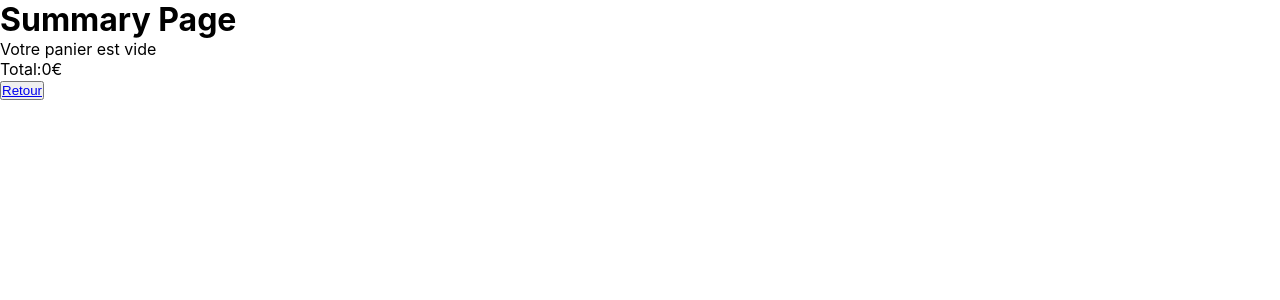
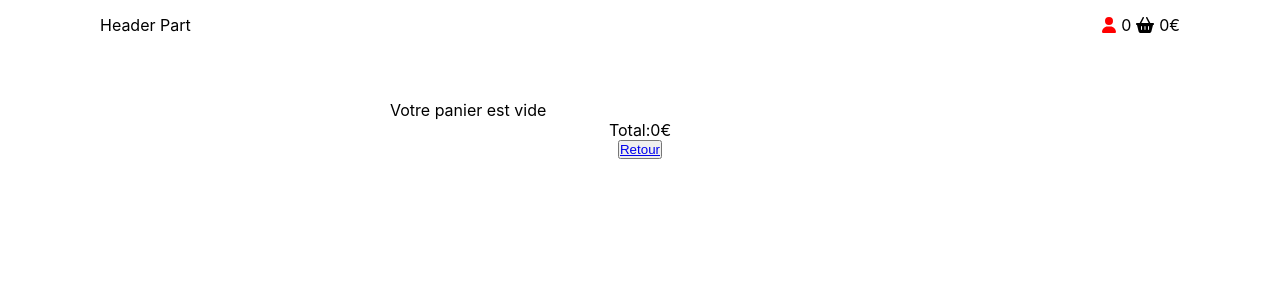
Before and after one commit to AvirKarakitsos/REACT_ecommerce_frontend, a React (Vite) app: page /cart in a window 1280 px wide. Shown: the top 300 px of the page. Built offline with nearby package versions, Linux system fonts and the light colour scheme.

Commit message:
feat: Account page

```diff
--- a/src/app/App.jsx
+++ b/src/app/App.jsx
@@ -14,6 +14,7 @@ import Home from '../pages/Home.jsx';
 import Summary from '../pages/Summary.jsx';
 import Error from '../pages/Error.jsx';
 import Login from '../pages/Login.jsx';
+import Account from '../pages/Account.jsx';
 
 library.add(faBasketShopping, faEye, faUser);
 
@@ -48,6 +49,10 @@ const router = createBrowserRouter([
     element: <Login/>
   },
   {
+    path:'/account',
+    element: <Account/>
+  },
+  {
     path: '*',
     element: <Error/>
   }
--- a/src/app/App.scss
+++ b/src/app/App.scss
@@ -23,3 +23,12 @@
 .colorRed {
     color: red;
 }
+
+.noLink {
+    color: #fff;
+    text-decoration: none;
+}
+
+.noDecoration {
+    list-style-type: none;
+}
--- a/src/component/Header.jsx
+++ b/src/component/Header.jsx
@@ -2,7 +2,7 @@ import { FontAwesomeIcon } from '@fortawesome/react-fontawesome';
 import styled from 'styled-components';
 import CartLength from '../features/cart/CartLength';
 import CartTotal from '../features/cart/CartTotal';
-import { useNavigate } from 'react-router-dom';
+import { Link, useNavigate } from 'react-router-dom';
 import { useState } from 'react';
 
 const HeaderSection = styled.header`
@@ -14,18 +14,33 @@ const HeaderSection = styled.header`
 `
 
 const Basket = styled.section`
+    position: relative;
     display: flex;
     justify-content: center;
     align-items: center;
     column-gap: 5px;
 `
 
+const Navbar = styled.ul`
+    position: absolute;
+    top: 30px;
+    display: flex;
+    flex-direction:column;
+    justify-content: center;
+    align-items: center;
+    row-gap: 5px;
+`
+
 function Header({setIsOpen}) {
     const navigate = useNavigate()
     const [isLogin, setIsLogin] = useState(localStorage.getItem("token"))
+    const [isDisplay, setIsDisplay] = useState(false)
 
     const handleLogin = function() {
-        if(!!isLogin) setIsLogin(localStorage.removeItem("token"))
+        if(!!isLogin) {
+            setIsLogin(localStorage.removeItem("token"))
+            setIsDisplay(false)
+        }
         else navigate("/login")
     }
 
@@ -33,7 +48,14 @@ function Header({setIsOpen}) {
         <HeaderSection>
             <p>Header Part</p>
             <Basket>
-                <FontAwesomeIcon icon="fa-solid fa-user" onClick={handleLogin} className={!!isLogin ? "colorGreen" : "colorRed"}/>
+                <FontAwesomeIcon icon="fa-solid fa-user" onClick={() => setIsDisplay(value => !value)} className={!!isLogin ? "colorGreen" : "colorRed"}/>
+                {isDisplay && <Navbar className='noDecoration'>
+                    {!!isLogin ?
+                    <><li><Link to="/account">Mon compte</Link></li>
+                        <li onClick={handleLogin}>Déconnexion</li>
+                    </>
+                    : <li><Link to="/login">Connexion</Link></li>}
+                </Navbar>}
                 <CartLength/>
                 <FontAwesomeIcon icon="fa-solid fa-basket-shopping" onClick={() => setIsOpen(value =>!value)}/>
                 <CartTotal/>
--- a/src/features/cart/CartList.jsx
+++ b/src/features/cart/CartList.jsx
@@ -5,6 +5,10 @@ import styled from "styled-components"
 const ListElement = styled.li`
     display: flex;
     justify-content: space-between;
+`
+
+const BasketContainer = styled.div`
+    width:100%;
 `
 
 function CartList() {
@@ -24,7 +28,7 @@ function CartList() {
     }
 
     return (
-        <div>
+        <BasketContainer>
             {!list.length
                 ? <p>Votre panier est vide</p>
                 : <>
@@ -41,7 +45,7 @@ function CartList() {
                         </ListElement>) )}
                     </ul>
                 </>}
-        </div>
+        </BasketContainer>
     )
 }
 
--- a/src/graphql/Queries.js
+++ b/src/graphql/Queries.js
@@ -9,3 +9,26 @@ export const PRODUCTS = gql`
         }
     }
 `
+
+export const USER = gql`
+    query getUser{
+        user {
+            name
+            email
+            address
+            orders {
+                _id
+                totalPrice
+                createdAt
+                products {
+                    _id
+                    product {
+                        name
+                        unity
+                    }
+                    quantity
+                }
+            }
+        }
+    }
+`
--- /dev/null
+++ b/src/pages/Account.jsx
@@ -0,0 +1,66 @@
+import { useQuery } from "@apollo/client"
+import { USER } from "../graphql/Queries"
+import Header from "../component/Header"
+import styled from "styled-components"
+
+const MainContainer = styled.main`
+    max-width: 500px;
+    width:100%;
+    margin: 0 auto;
+    padding: 50px 0;
+    display: flex;
+    flex-direction: column;
+    align-items: center;
+    justify-content: space-between;
+    border 1px solid black;
+`
+
+
+function Account() {
+    const token = localStorage.getItem("token") ?? ""
+
+    const {data, loading, error} = useQuery(USER,{
+        context: {
+            headers: {
+              Authorization: `Bearer ${token}`,
+            }
+        },
+    })
+
+    const newDate = (timestamp) => {
+        const date = new Date(parseInt(timestamp))
+        return date.getDate()+"/"+date.getMonth()+"/"+date.getFullYear()
+    }
+
+    if (loading) return "Loading...";
+
+    if (error) return <Header/>;
+
+    else return (
+        <>
+            <Header/>
+            <h1>Mon Compte</h1>
+            <MainContainer>
+                <ul className="noDecoration">
+                    <li>{"Nom: "+data.user.name}</li>
+                    <li>{"Email: "+data.user.email}</li>
+                    <li>{"Adresse: "+data.user.address}</li>
+                </ul>
+                <h2>Historiques des commandes</h2>
+                {data.user.orders.map(order => (
+                    <details key={order._id}>
+                        <summary>{newDate(order.createdAt)+" "+(order.totalPrice/100).toFixed(2)+"€"}</summary>
+                        <ul className="noDecoration">
+                            {order.products?.map(item =>(<>
+                                <li key={item._id}>{item.product.name+" "+item.product.unity+" "+item.quantity}</li>
+                                </>
+                            ))}
+                        </ul>
+                    </details>)
+                )}
+            </MainContainer>
+        </>
+    )
+}
+
+export default Account
--- a/src/pages/Summary.jsx
+++ b/src/pages/Summary.jsx
@@ -5,7 +5,20 @@ import { useSelector } from "react-redux"
 import { cartLength, getAllCart } from "../features/cart/cartSlice"
 import { useMutation } from "@apollo/client"
 import { ADD_PRODUCTS } from "../graphql/Mutations"
+import Header from "../component/Header"
+import styled from "styled-components"
 
+const MainContainer = styled.main`
+    max-width: 500px;
+    width:100%;
+    margin: 0 auto;
+    padding: 50px 0;
+    display: flex;
+    flex-direction: column;
+    align-items: center;
+    justify-content: space-between;
+    border 1px solid black;
+`
 
 function Summary() {
     const count = useSelector(cartLength)
@@ -34,15 +47,17 @@ function Summary() {
     )
 
     return (
-        <main>
-            <h1>Summary Page</h1>
-            <CartList/>
-            <div>
-                <span>Total:</span><CartTotal/>
-            </div>
-            {count !== 0 && <button onClick={addProduct}>Paiement du panier</button>}
-            <button><Link to='/'>Retour</Link></button>
-        </main>
+        <>
+            <Header/>
+            <MainContainer>
+                <CartList/>
+                <div>
+                    <span>Total:</span><CartTotal/>
+                </div>
+                {count !== 0 && <button className="validButton" onClick={addProduct}>Paiement du panier</button>}
+                <button><Link to='/'>Retour</Link></button>
+            </MainContainer>
+        </>
     )
 }
 
```
